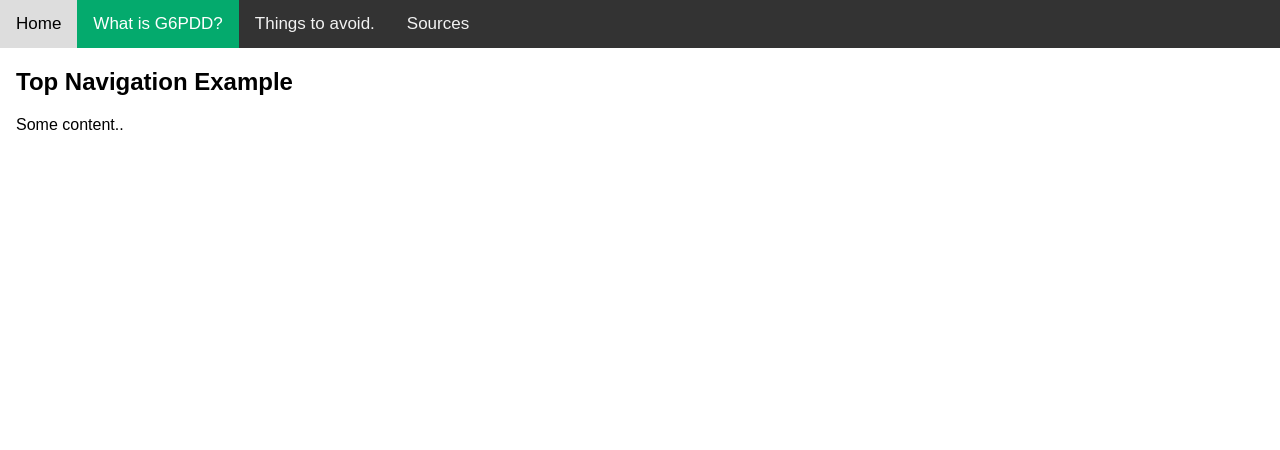
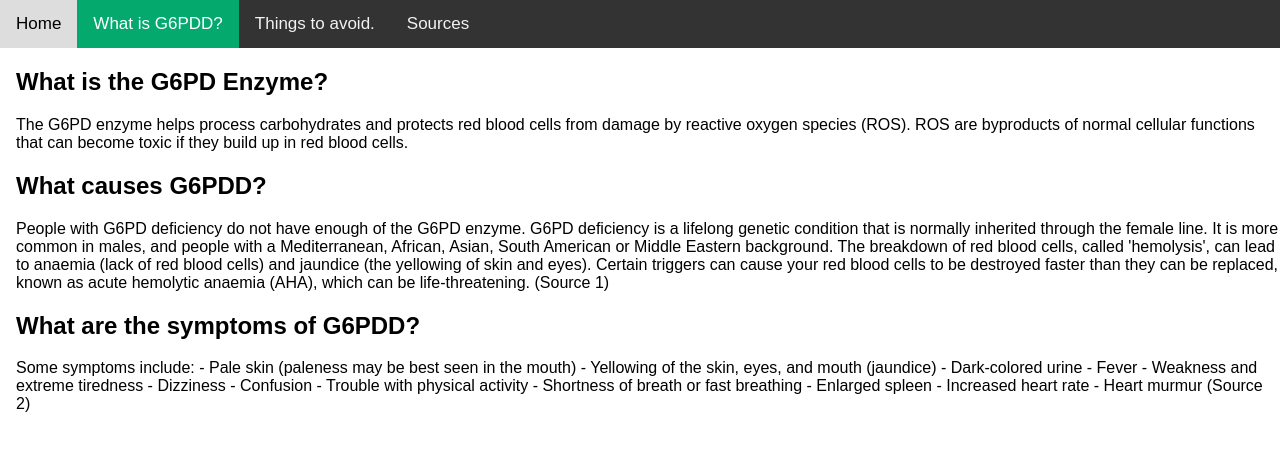
Before and after one commit to DotLYHiyou/G6PDD-Site, a plain HTML site: page whatis.html in a window 1280 px wide. Drawn offline with Linux system fonts and the light colour scheme.

Commit message:
Update whatis.html

```diff
--- a/whatis.html
+++ b/whatis.html
@@ -43,8 +43,32 @@ body {
 </div>
 
 <div style="padding-left:16px">
-  <h2>Top Navigation Example</h2>
-  <p>Some content..</p>
+  <h2>What is the G6PD Enzyme?</h2>
+  <p>The G6PD enzyme helps process carbohydrates and protects red blood cells from damage by reactive oxygen species (ROS). ROS are byproducts of normal cellular functions that can become toxic if they build up in red blood cells.
+</p>
+  <h2>What causes G6PDD?</h2>
+  <p>People with G6PD deficiency do not have enough of the G6PD enzyme.
+G6PD deficiency is a lifelong genetic condition that is normally inherited through the female line. It is more common in males, and people with a Mediterranean, African, Asian, South American or Middle Eastern background.
+The breakdown of red blood cells, called 'hemolysis', can lead to anaemia (lack of red blood cells) and jaundice (the yellowing of skin and eyes).
+Certain triggers can cause your red blood cells to be destroyed faster than they can be replaced, known as acute hemolytic anaemia (AHA), which can be life-threatening.
+(Source 1)
+</p>
+  <h2>What are the symptoms of G6PDD?</h2>
+<p>Some symptoms include:
+- Pale skin (paleness may be best seen in the mouth)
+- Yellowing of the skin, eyes, and mouth (jaundice)
+- Dark-colored urine
+- Fever
+- Weakness and extreme tiredness
+- Dizziness
+- Confusion
+- Trouble with physical activity
+- Shortness of breath or fast breathing
+- Enlarged spleen
+- Increased heart rate
+- Heart murmur
+(Source 2)
+</p>
 </div>
 
 </body>
```
